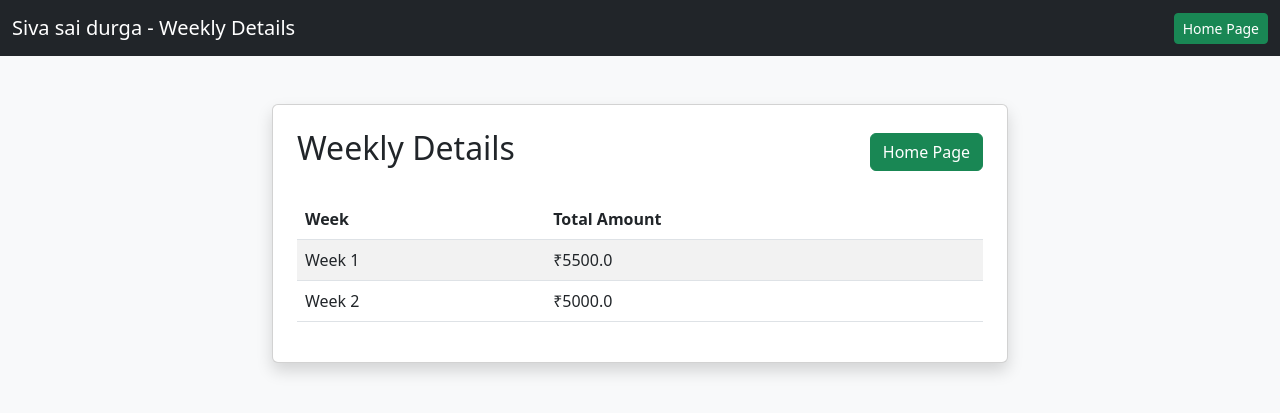
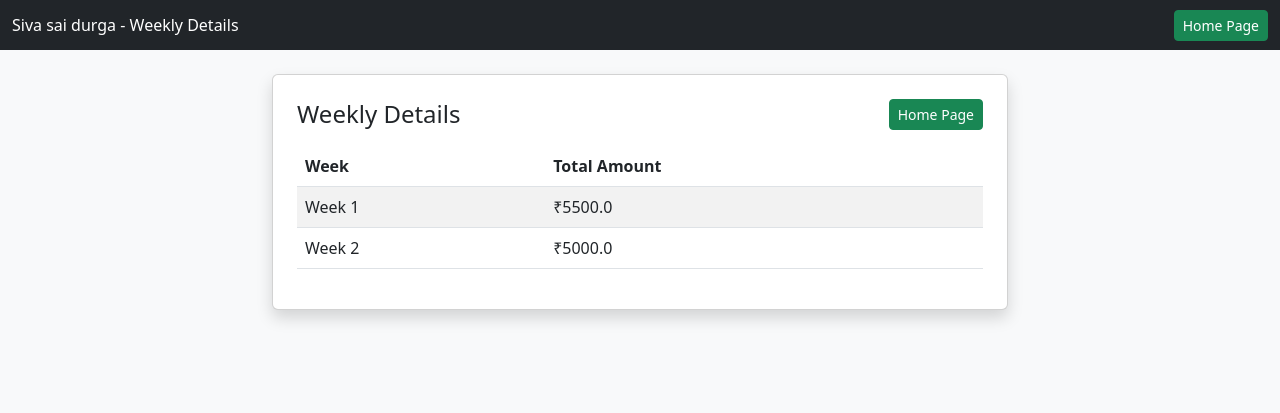
Before and after one commit to RohithSriSai143/shop-ledger, a Flask app: page /weekly_details in a window 1280 px wide. Shown: the top 413 px of the page. Run offline with Flask 3, Linux system fonts and the light colour scheme; a user stored in the database is signed in; data comes from the database, SQL or seed files in the repository.

Commit message:
Refactor weekly details layout and styling

```diff
--- a/templates/weekly_details.html
+++ b/templates/weekly_details.html
@@ -9,20 +9,22 @@
 <body class="bg-light">
     <nav class="navbar navbar-dark bg-dark">
         <div class="container-fluid">
-            <a class="navbar-brand" href="/dashboard">Siva sai durga - Weekly Details</a>
+            <a class="navbar-brand fs-6 fs-md-5" href="/dashboard">Siva sai durga - Weekly Details</a>
             <a href="/dashboard" class="btn btn-success btn-sm">Home Page</a>
         </div>
     </nav>
 
-    <div class="container mt-5">
+    <div class="container mt-4">
         <div class="row justify-content-center">
-            <div class="col-md-8">
-                <div class="card p-4 shadow">
-                    <div class="d-flex justify-content-between align-items-center mb-4">
-                        <h2>Weekly Details</h2>
-                        <a href="/dashboard" class="btn btn-success">Home Page</a>
+            <div class="col-12 col-md-8">
+                <div class="card p-3 p-md-4 shadow">
+                    <div class="d-flex justify-content-between align-items-center mb-3 flex-wrap gap-2">
+                        <h4 class="m-0">Weekly Details</h4>
+                        <a href="/dashboard" class="btn btn-success btn-sm">Home Page</a>
                     </div>
-                    <table class="table table-striped">
+
+                    <div class="table-responsive">
+                        <table class="table table-striped align-middle">
                             <thead>
                                 <tr>
                                     <th>Week</th>
@@ -42,5 +44,6 @@
                 </div>
             </div>
         </div>
+    </div>
 </body>
 </html>
```
Lines whose indentation alone changed are shown as unchanged.
